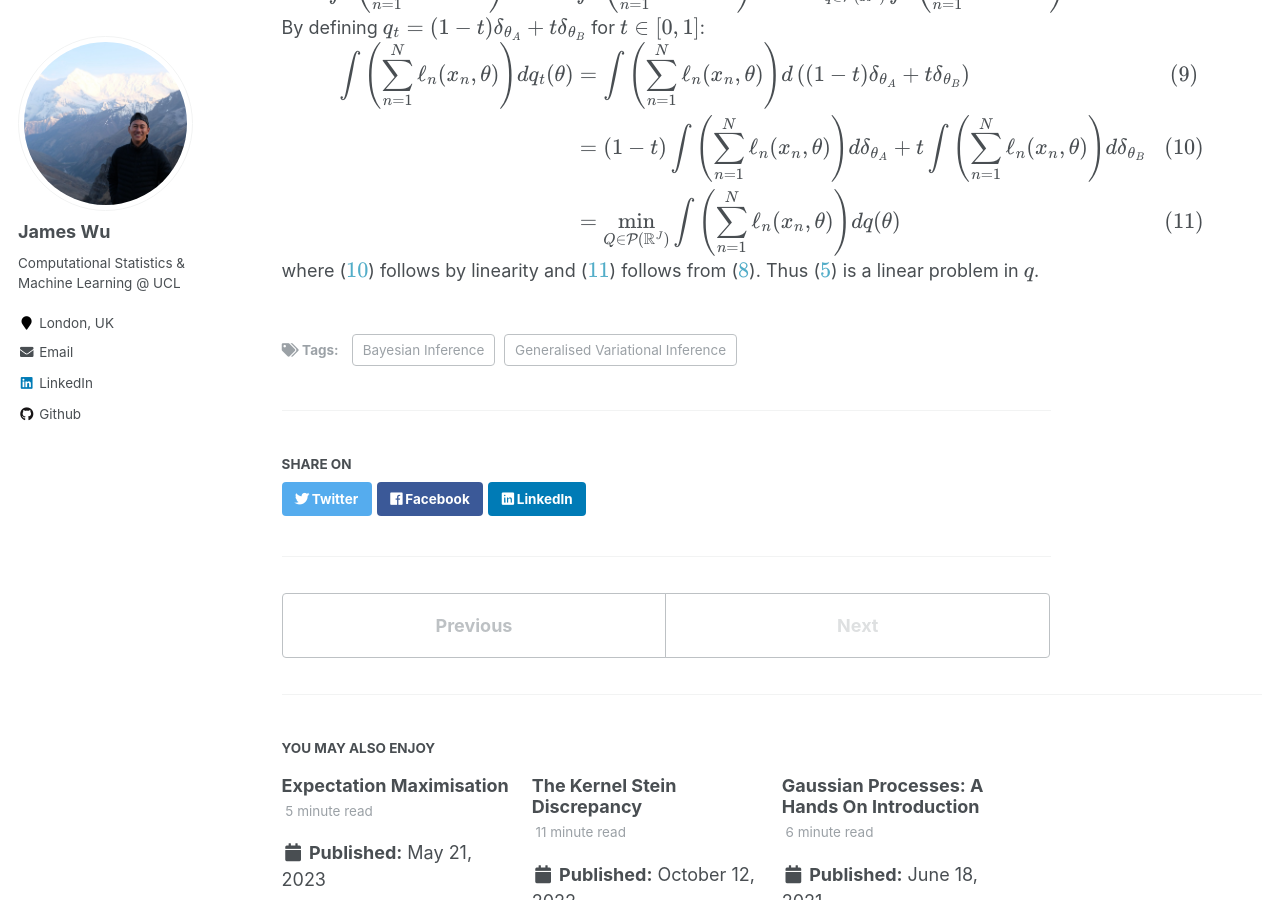
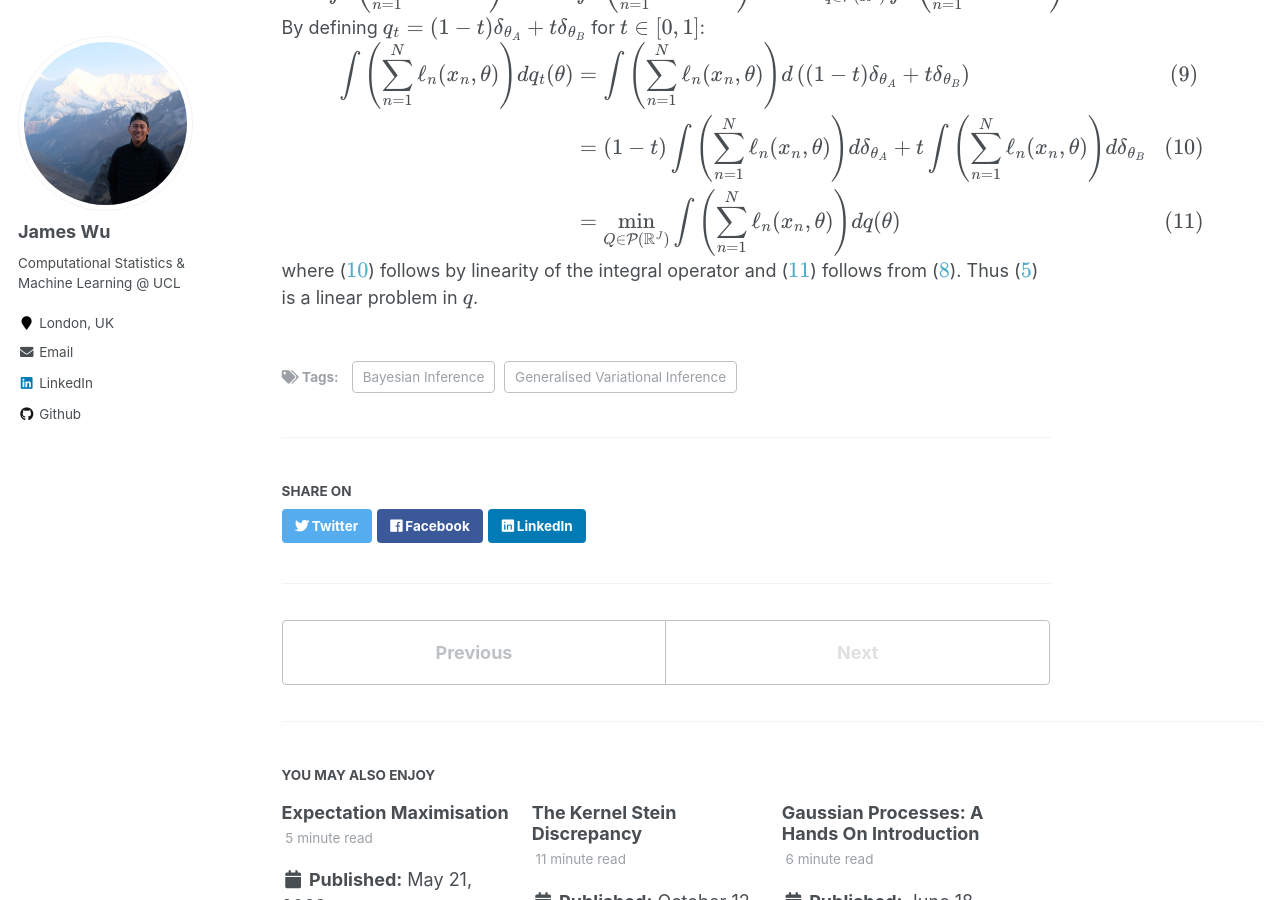
Before and after one commit to jswu18/jswu18.github.io, a Jekyll site: the page built from _posts/2023-07-09-generalised-variatonal-inference.md, in a window 1280 px wide and 900 px high, scrolled down 6688 px. Built offline with Jekyll 4.4.1, drawn with Linux system fonts in a browser that asks for light colours; formulas are drawn with MathJax 3.

Commit message:
update blog

```diff
--- a/_posts/2023-07-09-generalised-variatonal-inference.md
+++ b/_posts/2023-07-09-generalised-variatonal-inference.md
@@ -124,4 +124,4 @@ $$\begin{align}
     \label{show-linear-minimisers}
     &= \min_{Q \in \mathcal{P}(\mathbb{R}^J)} \int \left( \sum_{n=1}^N\ell_n(x_n, \theta)\right) dq(\theta)
 \end{align}$$
-where ($$\ref{show-linear-linear-operator}$$) follows by linearity and ($$\ref{show-linear-minimisers}$$) follows from ($$\ref{ex-risk-minimisers}$$). Thus ($$\ref{risk-minimisation}$$) is a linear problem in $$q$$.
+where ($$\ref{show-linear-linear-operator}$$) follows by linearity of the integral operator and ($$\ref{show-linear-minimisers}$$) follows from ($$\ref{ex-risk-minimisers}$$). Thus ($$\ref{risk-minimisation}$$) is a linear problem in $$q$$.
```
